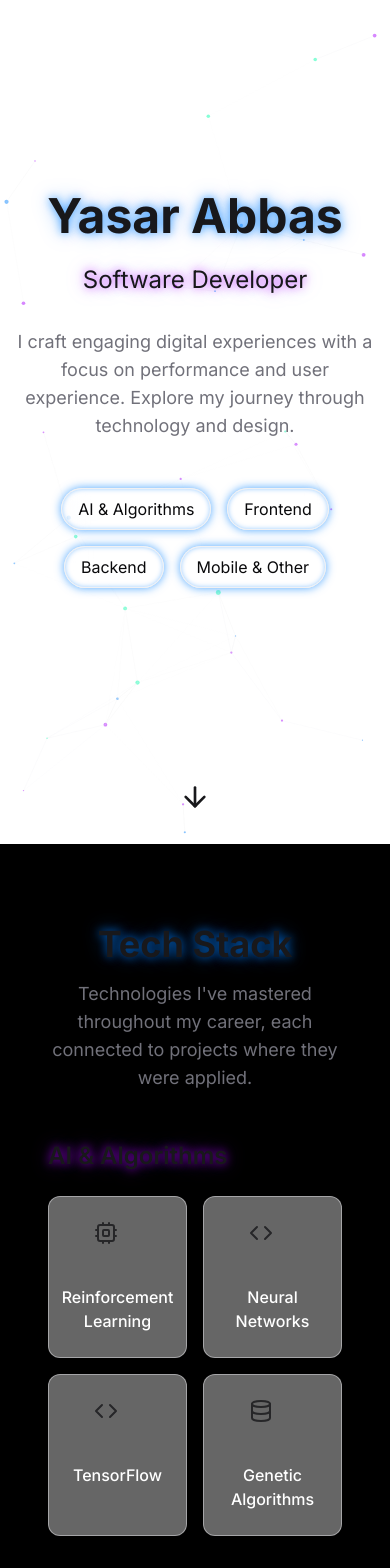
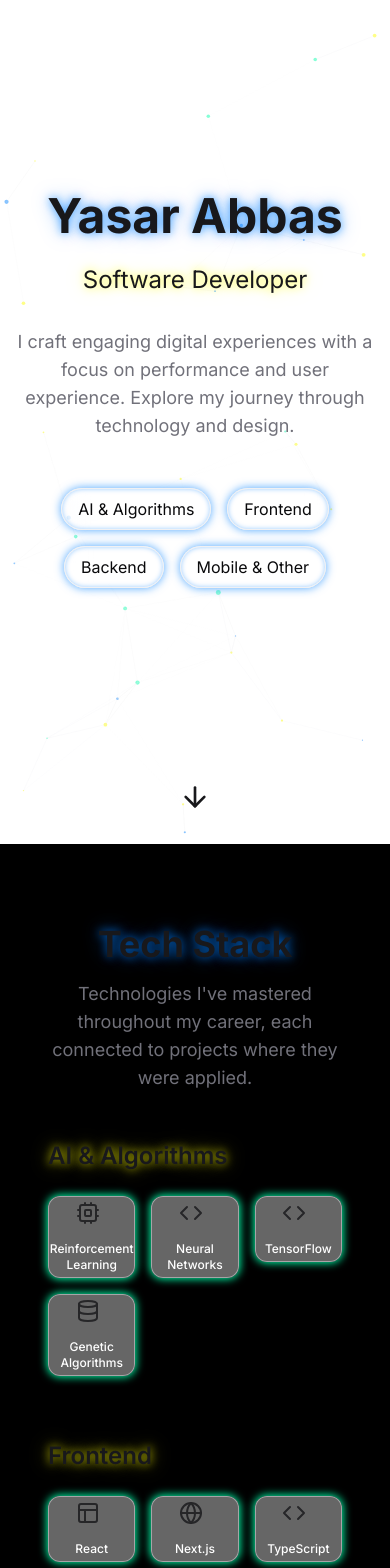
Before and after one commit to YasarMahomedAbbas/profile, a Next.js app: page / in a window 390 px wide. Shown: the top 1568 px of the page. Built offline with nearby package versions, Linux system fonts and the light colour scheme.

Commit message:
re-designed techstack

```diff
--- a/app/globals.css
+++ b/app/globals.css
@@ -26,7 +26,7 @@
     --radius: 0.5rem;
 
     --glow-primary: 210 100% 50%;
-    --glow-secondary: 280 100% 50%;
+    --glow-secondary: 60 100% 50%;
     --glow-accent: 160 100% 50%;
   }
 
@@ -52,7 +52,7 @@
     --ring: 240 4.9% 83.9%;
 
     --glow-primary: 210 100% 50%;
-    --glow-secondary: 280 100% 50%;
+    --glow-secondary: 330 100% 50%;
     --glow-accent: 160 100% 50%;
   }
 }
--- a/components/tech-stack.tsx
+++ b/components/tech-stack.tsx
@@ -1,7 +1,7 @@
 "use client"
 
 import { useState } from "react"
-import { motion } from "framer-motion"
+import { motion, AnimatePresence } from "framer-motion"
 import {
   Code, Database, Globe, Layout, Layers, Server, Smartphone, Terminal,
   Palette, Cpu, Monitor
@@ -46,57 +46,56 @@ export default function TechStack() {
         {Object.entries(techData).map(([category, technologies], categoryIndex) => (
           <div key={category} className="mb-16">
             <h3 className="text-2xl font-semibold mb-6 glow-text-secondary">{category}</h3>
-            <div className="grid grid-cols-2 sm:grid-cols-3 md:grid-cols-4 gap-4">
+            <div className="grid grid-cols-3 sm:grid-cols-4 md:grid-cols-5 gap-4">
               {technologies.map((tech, index) => (
+                <div
+                  key={tech.name}
+                  className="relative"
+                  onMouseEnter={() => setSelectedTech(tech)}
+                  onMouseLeave={() => setSelectedTech(null)}
+                >
                   <motion.div
-                  key={tech.name}
                     initial={{ opacity: 0, y: 20 }}
                     whileInView={{ opacity: 1, y: 0 }}
                     transition={{ duration: 0.5, delay: index * 0.1 }}
                     viewport={{ once: true }}
                     whileHover={{ scale: 1.05 }}
-                  className="glass-card p-6 flex flex-col items-center text-center cursor-pointer"
-                  onClick={() => setSelectedTech(tech)}
+                    className="glass-card p-1 flex flex-col items-center text-center cursor-pointer shadow-glow-accent max-w-[10rem] mx-auto"
                   >
-                  <div className="h-12 w-12 mb-4 text-primary animate-pulse-glow">
+                    <div className="h-8 w-8 mb-2 text-primary animate-pulse-glow">
                       {iconMap[tech.icon as IconKey] || <Code />}
                     </div>
-                  <h4 className="font-medium">{tech.name}</h4>
+                    <h4 className="text-xs font-medium">{tech.name}</h4>
                   </motion.div>
-              ))}
-            </div>
-          </div>
-        ))}
 
-        {selectedTech && (
+                  <AnimatePresence>
+                    {selectedTech === tech && (
                       <motion.div
-            initial={{ opacity: 0, scale: 0.9 }}
-            animate={{ opacity: 1, scale: 1 }}
-            className="fixed inset-0 z-50 flex items-center justify-center p-4 bg-background/70"
-            onClick={() => setSelectedTech(null)}
+                        initial={{ opacity: 0, y: 10, scale: 0.95 }}
+                        animate={{ opacity: 1, y: 0, scale: 1 }}
+                        exit={{ opacity: 0, y: 10, scale: 0.95 }}
+                        transition={{ duration: 0.2 }}
+                        className="absolute bottom-full left-1/2 transform -translate-x-1/2 mb-2 w-36 z-10"
                       >
-            <motion.div
-              className="glass-card p-8 max-w-md w-full glow-border-accent"
-              onClick={(e) => e.stopPropagation()}
-            >
-              <h3 className="text-2xl font-bold mb-4 glow-text-accent">{selectedTech.name}</h3>
-              <div className="mb-6">
-                <h4 className="text-lg font-medium mb-2">Used in projects:</h4>
-                <ul className="list-disc pl-5 space-y-1">
+                        <div className="glass-card p-4 rounded-md shadow-lg glow-border-accent">
+                          <h3 className="text-lg font-bold mb-2 glow-text-accent">{selectedTech.name}</h3>
+                          <div>
+                            <h4 className="text-sm font-medium mb-1">Used in projects:</h4>
+                            <ul className="list-disc pl-4 space-y-1 text-xs">
                               {selectedTech.projects.map((project) => (
                                 <li key={project}>{project}</li>
                               ))}
                             </ul>
                           </div>
-              <button
-                onClick={() => setSelectedTech(null)}
-                className="px-4 py-2 bg-primary/20 hover:bg-primary/30 rounded-md border border-primary/50 transition-colors"
-              >
-                Close
-              </button>
-            </motion.div>
+                        </div>
                       </motion.div>
                     )}
+                  </AnimatePresence>
+                </div>
+              ))}
+            </div>
+          </div>
+        ))}
       </motion.div>
     </section>
   )
--- a/data/profile-data.json
+++ b/data/profile-data.json
@@ -53,7 +53,7 @@
   ],
   "techStack": {
     "AI & Algorithms": [
-      { "name": "Reinforcement Learning", "icon": "Cpu", "projects": ["Kriegspiel Chess AI", "Intelligent Agents"] },
+     { "name": "Reinforcement Learning", "icon": "Cpu", "projects": ["Kriegspiel Chess AI", "Intelligent Agents"] },
       { "name": "Neural Networks", "icon": "Code", "projects": ["AI Research", "Intelligent Systems"] },
       { "name": "TensorFlow", "icon": "Code", "projects": ["ML Projects", "AI Applications"] },
       { "name": "Genetic Algorithms", "icon": "Database", "projects": ["Optimization Problems", "Evolutionary Systems"] }
--- a/tailwind.config.ts
+++ b/tailwind.config.ts
@@ -64,6 +64,11 @@ const config = {
         md: "calc(var(--radius) - 2px)",
         sm: "calc(var(--radius) - 4px)",
       },
+      boxShadow: {
+        'glow-primary': '0 0 8px 1px hsl(var(--glow-primary))',
+        'glow-secondary': '0 0 8px 1px hsl(var(--glow-secondary))',
+        'glow-accent': '0 0 8px 1px hsl(var(--glow-accent))',
+      },
       keyframes: {
         "accordion-down": {
           from: { height: "0" },
```
Lines whose indentation alone changed are shown as unchanged.
